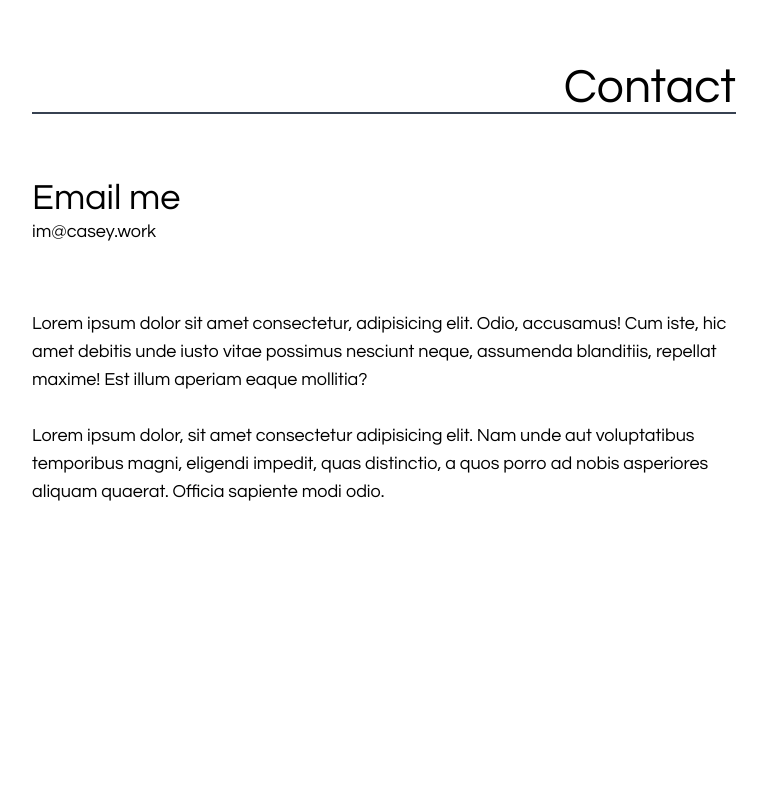
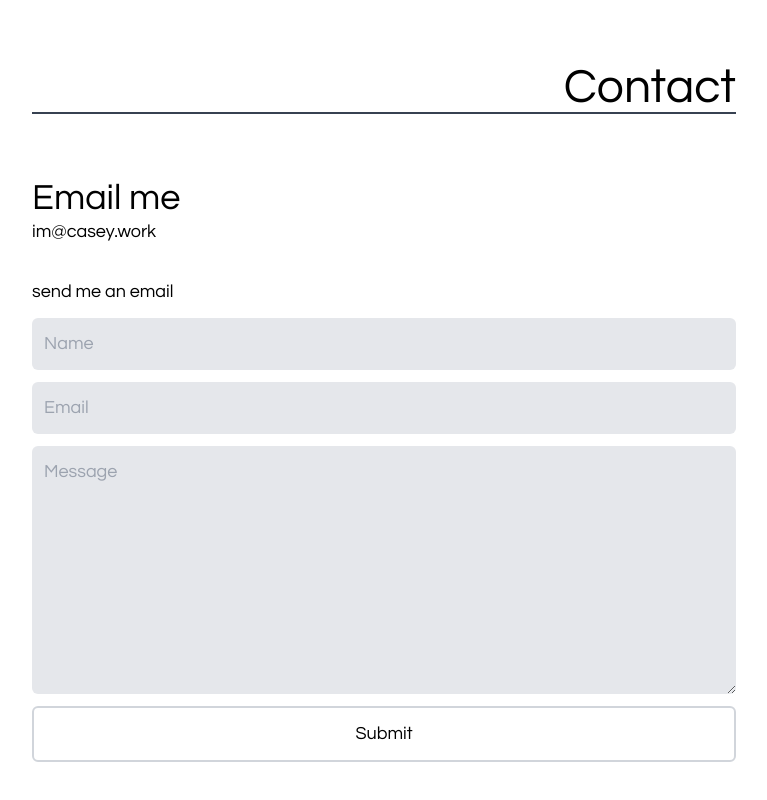
Before and after one commit to caseyharvey/portfolio-v4, a Gatsby site: page / in a window 1280 px wide. Shown: the part 1880-2680 px from the top of the page, without its empty margins (256-1023 px from the left). Before the commit the page ends 2546 px from the top, so only its background shows below. Built offline with nearby package versions, Linux system fonts and the light colour scheme; Gatsby itself is replaced by a stand-in of ours.

Commit message:
added react hook form and axios. created contact form and started to style

```diff
--- a/gatsby-browser.js
+++ b/gatsby-browser.js
@@ -1 +1 @@
-import "./src/styles/global.css"
+import "./src/styles/tailwind.css"
--- a/package.json
+++ b/package.json
@@ -9,6 +9,7 @@
     "@types/react": "^17.0.3",
     "@types/react-dom": "^17.0.3",
     "@types/react-helmet": "^6.1.0",
+    "axios": "^0.21.1",
     "gatsby": "^3.1.1",
     "gatsby-plugin-dark-mode": "^1.1.2",
     "gatsby-plugin-gatsby-cloud": "^2.1.0",
@@ -24,6 +25,7 @@
     "react": "^17.0.1",
     "react-dom": "^17.0.1",
     "react-helmet": "^6.1.0",
+    "react-hook-form": "^6.15.5",
     "react-icons": "^4.2.0"
   },
   "devDependencies": {
--- /dev/null
+++ b/src/components/ContactForm.tsx
@@ -0,0 +1,116 @@
+import React, { useState } from "react"
+import axios from "axios"
+import { useForm } from "react-hook-form"
+
+const ContactForm: React.FC = () => {
+  const { register, handleSubmit, errors, reset } = useForm()
+
+  interface SeverState {
+    submitting: boolean
+    status?: {
+      success: boolean
+      message: string
+    }
+  }
+
+  const [serverState, setServerState] = useState<SeverState>({
+    submitting: false,
+    status: undefined,
+  })
+
+  const handleServerResponse = (success: boolean, message: string) => {
+    setServerState({
+      submitting: false,
+      status: { success, message },
+    })
+    if (success) {
+      reset()
+    }
+  }
+
+  const onSubmit = (data: any) => {
+    setServerState({ submitting: true })
+    axios({
+      method: "POST",
+      url: "https://formspree.io/xgezeega",
+      data,
+    })
+      .then(() => {
+        handleServerResponse(true, "Message received")
+      })
+      .catch(error => {
+        console.log(error.response)
+        handleServerResponse(
+          false,
+          "Sorry, something went wrong. Please click on the email link at the top of the page or copy my email to contact me"
+        )
+      })
+  }
+
+  return (
+    <div className="px-4 sm:px-8">
+      <div className="mb-3">send me an email</div>
+      <form onSubmit={handleSubmit(onSubmit)} className="flex flex-col">
+        <input
+          name="name"
+          type="text"
+          autoComplete="off"
+          placeholder="Name"
+          className="formElement"
+          ref={register({ required: true, maxLength: 80 })}
+        />
+        {errors.name && errors.name.type === "required" && (
+          <span className="error">This field is required</span>
+        )}
+        {errors.name && errors.name.type === "maxLength" && (
+          <span className="error"> only 80 characters allowed</span>
+        )}
+        <input
+          type="text"
+          name="email"
+          autoComplete="off"
+          placeholder="Email"
+          className="formElement"
+          ref={register({
+            required: true,
+            pattern: /[a-z0-9._%+-]+@[a-z0-9.-]+\.[a-z]{2,20}$/,
+          })}
+        />
+        {errors.email && errors.email.type === "required" && (
+          <span className="error">This field is required</span>
+        )}
+        {errors.email && errors.email.type === "pattern" && (
+          <span className="error">please enter a valid email</span>
+        )}
+        <textarea
+          rows={8}
+          name="message"
+          autoCorrect="off"
+          autoComplete="off"
+          placeholder="Message"
+          className="formElement"
+          ref={register({ required: true, maxLength: 500 })}
+        />
+        {errors.message && errors.message.type === "required" && (
+          <span className="error">This field is required</span>
+        )}
+        {errors.message && errors.message.type === "maxLength" && (
+          <span className="error"> only 500 characters allowed</span>
+        )}
+
+        <input
+          className="formElement bg-white border-2 border-gray-300"
+          disabled={serverState.submitting}
+          type="submit"
+        />
+        {serverState.status && (
+          <span className={!serverState.status.success ? "error" : "msg-sent"}>
+            {serverState.status.message}
+          </span>
+        )}
+      </form>
+    </div>
+  )
+}
+
+export default ContactForm
--- a/src/components/ThemeToggle.tsx
+++ b/src/components/ThemeToggle.tsx
@@ -3,11 +3,11 @@ import { ThemeToggler } from "gatsby-plugin-dark-mode"
 import { VscColorMode } from "react-icons/vsc"
 
 interface Props {
-  theme: string
-  toggleTheme: (theme: string) => string
+  theme?: any
+  toggleTheme?: any
 }
 
-const ThemeToggle: React.FC<Props> = () => {
+const ThemeToggle = (Props: Props) => {
   return (
     <ThemeToggler>
       {({ theme, toggleTheme }: Props) => (
--- a/src/components/sections/Contact.tsx
+++ b/src/components/sections/Contact.tsx
@@ -1,4 +1,5 @@
 import React from "react"
+import ContactForm from "../ContactForm"
 import Heading from "../Heading"
 import SectionHeading from "../SectionHeading"
 
@@ -9,21 +10,7 @@ const About = (props: Props) => {
     <section id="contact" className="pt-16">
       <SectionHeading heading="Contact" />
       <Heading heading="Email me" tagline="im@casey.work" />
-      <div className="py-8 px-4 sm:px-8">
-        <p>
-          Lorem ipsum dolor sit amet consectetur, adipisicing elit. Odio,
-          accusamus! Cum iste, hic amet debitis unde iusto vitae possimus
-          nesciunt neque, assumenda blanditiis, repellat maxime! Est illum
-          aperiam eaque mollitia?
-        </p>
-        <br />
-        <p>
-          Lorem ipsum dolor, sit amet consectetur adipisicing elit. Nam unde aut
-          voluptatibus temporibus magni, eligendi impedit, quas distinctio, a
-          quos porro ad nobis asperiores aliquam quaerat. Officia sapiente modi
-          odio.
-        </p>
-      </div>
+      <ContactForm />
     </section>
   )
 }
--- a/src/styles/global.css
+++ b/src/styles/tailwind.css
@@ -16,4 +16,8 @@ body.dark {
   @apply dark:text-white text-black dark:bg-black bg-white;
 }
 
+.formElement {
+  @apply mb-3 p-3 rounded-md text-black bg-gray-200 focus:outline-none focus:bg-white focus:ring-2 focus:ring-gray-300;
+}
+
 @tailwind utilities;
```
Also changed, not shown: 1 other file.
